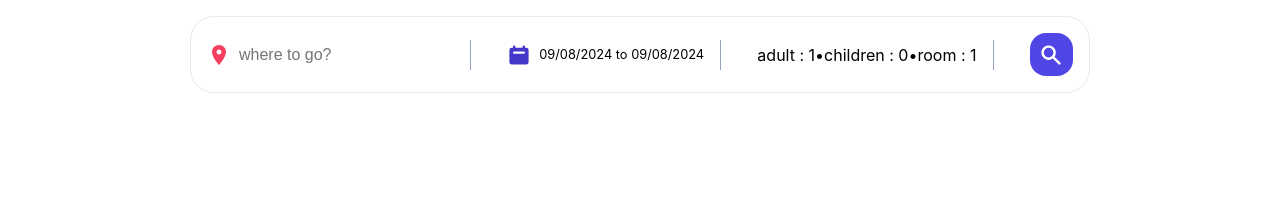
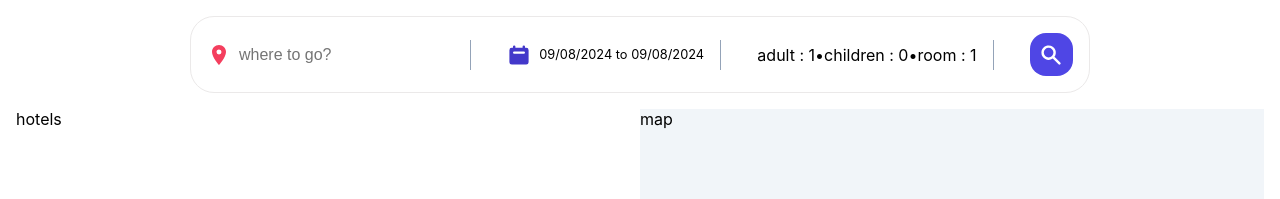
Before and after one commit to reza-sdo/Booking-Hotel, a React (Vite) app: page /hotels in a window 1280 px wide. Shown: the top 199 px of the page. Built offline with nearby package versions, Linux system fonts and the light colour scheme.

Commit message:
feat: add hotels routs

```diff
--- a/src/App.jsx
+++ b/src/App.jsx
@@ -1,19 +1,24 @@
-
-import { Toaster } from "react-hot-toast";
-import "./App.css";
-import Header from "./components/Header/Header";
-import LocationList from "./components/LocationList/LocationList";
-import { Route, Routes } from "react-router-dom";
+import { Toaster } from 'react-hot-toast';
+import './App.css';
+import Header from './components/Header/Header';
+import LocationList from './components/LocationList/LocationList';
+import { Route, Routes } from 'react-router-dom';
+import AppLayout from './components/AppLayout/AppLayout';
 
 function App() {
-  return <div>
-    <Toaster />
-    <Header/>
-    <Routes>
-      <Route path="/" element={<LocationList />} />
-    </Routes>
-
-  </div>
+  return (
+    <div>
+      <Toaster />
+      <Header />
+      <Routes>
+        <Route path="/" element={<LocationList />} />
+        <Route path="/hotels" element={<AppLayout />}>
+          <Route index element={<div>hotels</div>} />
+          <Route path=":id" element={<div>single hotel</div>} />
+        </Route>
+      </Routes>
+    </div>
+  );
 }
 
 export default App;
--- /dev/null
+++ b/src/components/AppLayout/AppLayout.jsx
@@ -0,0 +1,15 @@
+import React from 'react'
+import { Outlet } from 'react-router-dom'
+
+const AppLayout = () => {
+  return (
+    <div className='appLayout'>
+      <div className="sidebar">
+        <Outlet />
+      </div>
+      <div className='mapContainer'>map</div>
+    </div>
+  )
+}
+
+export default AppLayout
```
